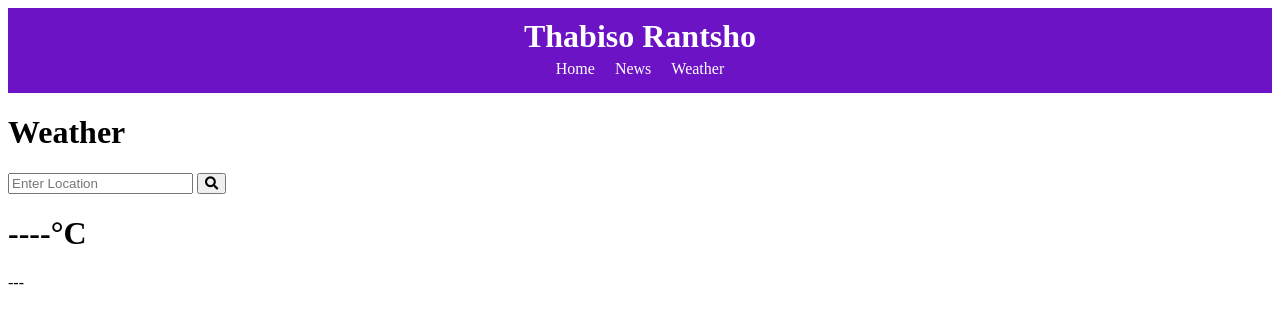
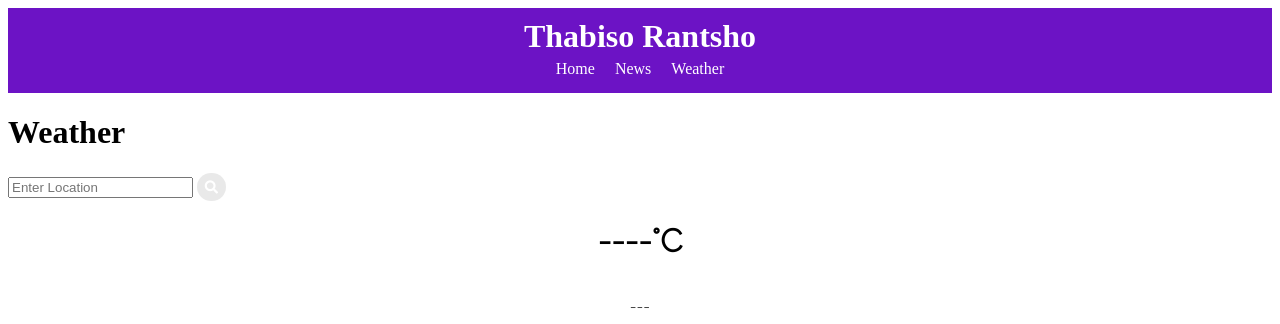
Before and after one commit to superUserT/bbd_immersion, a website: page weather.html in a window 1280 px wide. Drawn offline with nearby package versions, Linux system fonts and the light colour scheme.

Commit message:
styling added

```diff
--- a/src/css/style.css
+++ b/src/css/style.css
@@ -64,3 +64,30 @@
 .main {
   padding: 20px;
 }
+
+button.button {
+  border: none;
+  width: 29px;
+  padding: 6px;
+  border-radius: 20px;
+  background: #7c7c7c2b;
+  color: white;
+  font-family: "Raleway", sans-serif;
+  transition: (0.5s);
+}
+
+button.button:focus {
+  outline: none;
+}
+
+button.button:hover {
+  border: 1px solid rgb(122, 112, 112);
+}
+
+.displayWeather {
+  display: flex;
+  flex-direction: column;
+  justify-content: center;
+  align-items: center;
+  font-family: "Raleway", sans-serif;
+}
--- a/src/weather.js
+++ b/src/weather.js
@@ -5,7 +5,6 @@ let temp = document.querySelector(".temp");
 let desc = document.querySelector(".desc");
 
 button.addEventListener("click", function () {
-  // Fection data from open weather API
   fetch(
     `https://api.openweathermap.org/data/2.5/weather?q=${inputvalue.value}&units=metric&appid=8b151143c8cc860a1c3a07ac2aebd4b5`
   )
```
